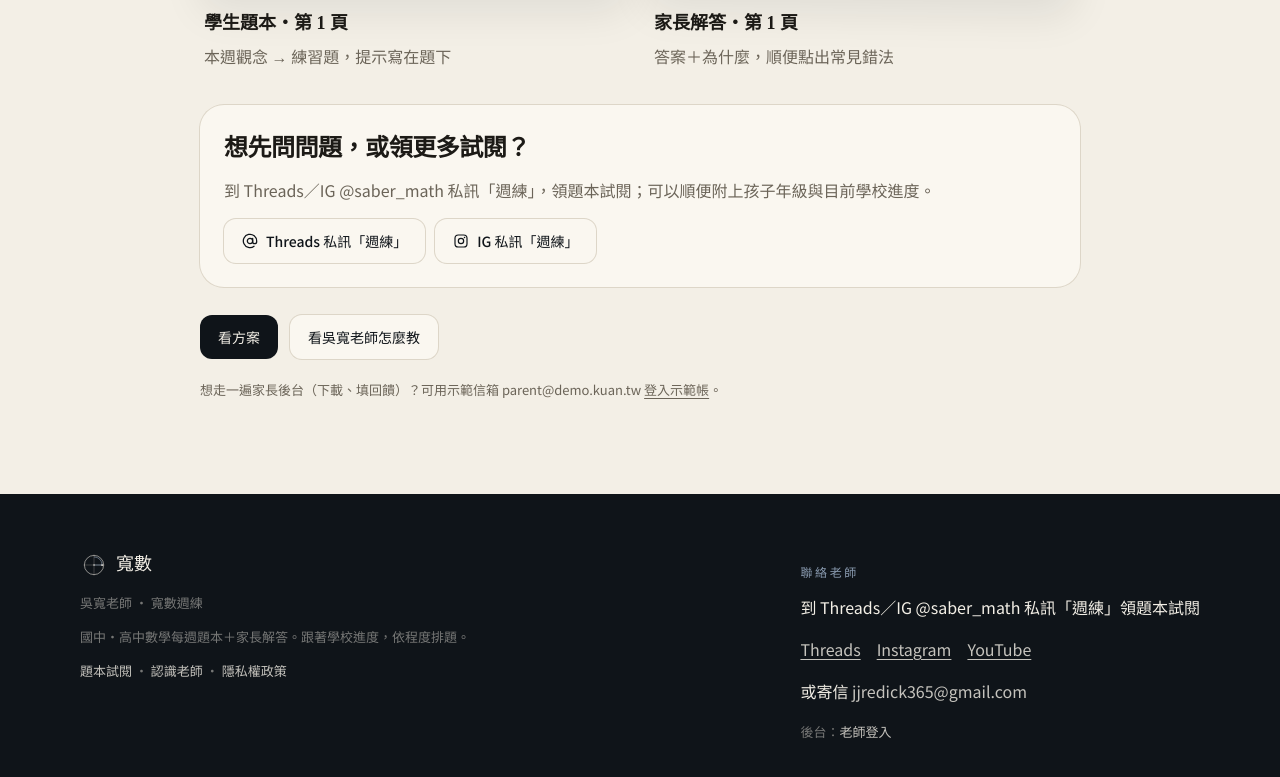
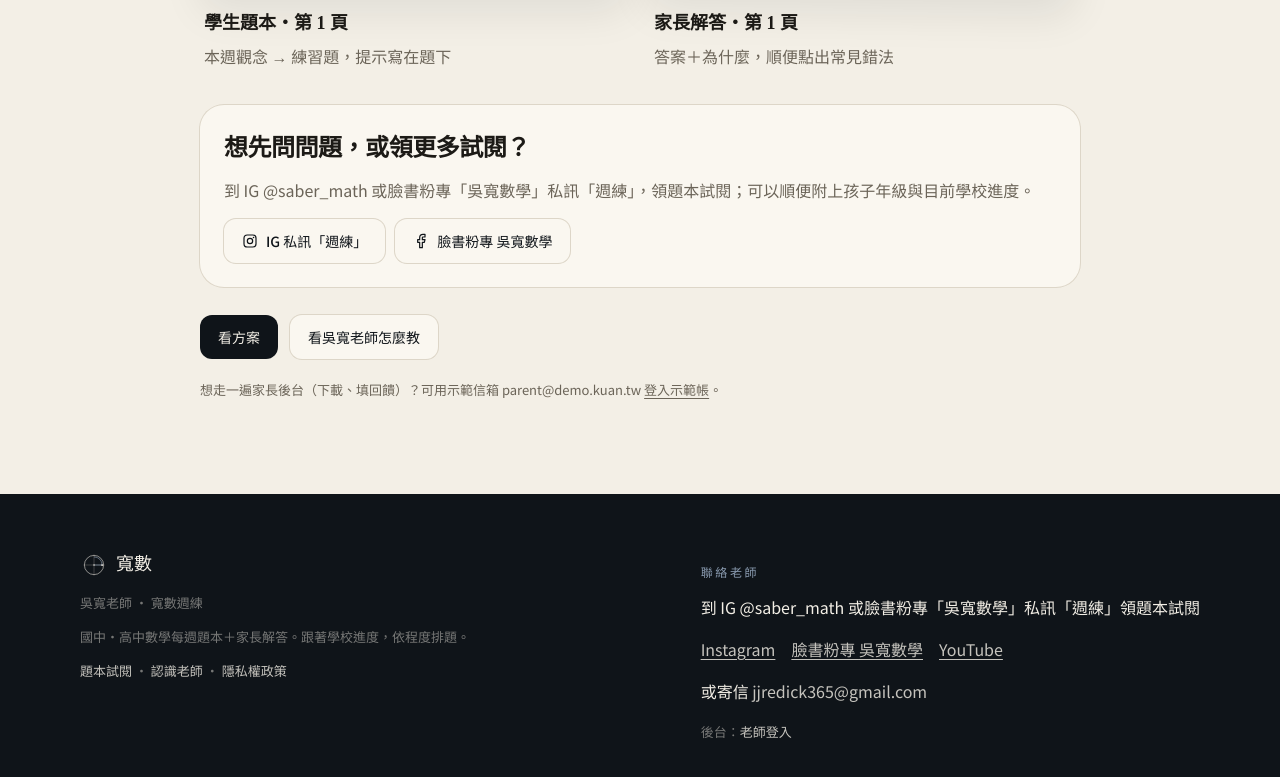
Before and after one commit to KVLovesBurgers/kuan-weekly, a Next.js app: page /sample in a window 1280 px wide. Shown: the part 1145-1922 px from the top of the page. Built offline with nearby package versions, Linux system fonts and the light colour scheme; no server answers.

Commit message:
Remove Threads (account banned); add IG + Facebook Page contacts and sameAs JSON-LD

```diff
--- a/app/layout.tsx
+++ b/app/layout.tsx
@@ -1,5 +1,6 @@
 import type { Metadata, Viewport } from "next";
 import "./globals.css";
+import { SITE, SOCIAL } from "@/lib/config";
 
 const title = "寬數週練｜國中數學・高中數學每週練習題本｜吳寬老師";
 const description =
@@ -49,6 +50,15 @@ export const metadata: Metadata = {
   },
 };
 
+const jsonLd = {
+  "@context": "https://schema.org",
+  "@type": "EducationalOrganization",
+  name: SITE.name,
+  url: SITE.url,
+  founder: { "@type": "Person", name: SITE.teacher },
+  sameAs: [SOCIAL.instagramUrl, SOCIAL.facebookUrl, SOCIAL.youtubeChannelUrl],
+};
+
 export const viewport: Viewport = {
   themeColor: "#0f1419",
   width: "device-width",
@@ -66,6 +76,7 @@ export default function RootLayout({ children }: { children: React.ReactNode })
           rel="stylesheet"
           href="https://fonts.googleapis.com/css2?family=Noto+Sans+TC:wght@400;500;600&family=Noto+Serif+TC:wght@500;600;700&display=swap"
         />
+        <script type="application/ld+json" dangerouslySetInnerHTML={{ __html: JSON.stringify(jsonLd) }} />
       </head>
       <body>{children}</body>
     </html>
--- a/app/sample/page.tsx
+++ b/app/sample/page.tsx
@@ -89,7 +89,7 @@ export default async function SamplePage() {
               想先問問題，或領更多試閱？
             </h2>
             <p className="muted" style={{ margin: "0 0 16px" }}>
-              到 Threads／IG {SOCIAL.handle} 私訊「{SOCIAL.weeklyKeyword}」，領題本試閱；可以順便附上孩子年級與目前學校進度。
+              到 IG {SOCIAL.handle} 或臉書粉專「{SOCIAL.facebookName}」私訊「{SOCIAL.weeklyKeyword}」，領題本試閱；可以順便附上孩子年級與目前學校進度。
             </p>
             <SocialDm />
           </div>
--- a/components/Footer.tsx
+++ b/components/Footer.tsx
@@ -26,14 +26,14 @@ export function Footer() {
         <div>
           <p className="kicker">聯絡老師</p>
           <p style={{ marginTop: 8 }}>
-            到 Threads／IG {SOCIAL.handle} 私訊「{SOCIAL.weeklyKeyword}」領題本試閱
+            到 IG {SOCIAL.handle} 或臉書粉專「{SOCIAL.facebookName}」私訊「{SOCIAL.weeklyKeyword}」領題本試閱
           </p>
           <p className="footer-links">
-            <a href={SOCIAL.threadsUrl} target="_blank" rel="noopener noreferrer">
-              Threads
-            </a>
             <a href={SOCIAL.instagramUrl} target="_blank" rel="noopener noreferrer">
               Instagram
+            </a>
+            <a href={SOCIAL.facebookUrl} target="_blank" rel="noopener noreferrer">
+              臉書粉專 {SOCIAL.facebookName}
             </a>
             <a href={SOCIAL.youtubeChannelUrl} target="_blank" rel="noopener noreferrer">
               YouTube
--- a/components/MobileNav.tsx
+++ b/components/MobileNav.tsx
@@ -54,11 +54,11 @@ export function MobileNav({ parentEmail }: { parentEmail?: string | null }) {
               家長登入
             </Link>
           )}
-          <a href={SOCIAL.threadsUrl} target="_blank" rel="noopener noreferrer" onClick={close}>
-            Threads 私訊「{SOCIAL.weeklyKeyword}」
-          </a>
           <a href={SOCIAL.instagramUrl} target="_blank" rel="noopener noreferrer" onClick={close}>
             IG 私訊「{SOCIAL.weeklyKeyword}」
+          </a>
+          <a href={SOCIAL.facebookUrl} target="_blank" rel="noopener noreferrer" onClick={close}>
+            臉書粉專 {SOCIAL.facebookName}
           </a>
         </div>
       ) : null}
--- a/components/SocialDm.tsx
+++ b/components/SocialDm.tsx
@@ -6,21 +6,11 @@ type Props = {
   compact?: boolean;
 };
 
-/** Threads／IG 私訊按鈕（外開新分頁）。 */
+/** IG／臉書粉專私訊按鈕（外開新分頁）。 */
 export function SocialDm({ keyword = SOCIAL.weeklyKeyword, tone = "light", compact = false }: Props) {
   const cls = tone === "dark" ? "btn btn-ghost" : "btn btn-paper";
   return (
     <div className="dm-row">
-      <a
-        className={cls}
-        href={SOCIAL.threadsUrl}
-        target="_blank"
-        rel="noopener noreferrer"
-        aria-label={`到 Threads ${SOCIAL.handle} 私訊「${keyword}」（另開新分頁）`}
-      >
-        <ThreadsIcon />
-        {compact ? "Threads" : `Threads 私訊「${keyword}」`}
-      </a>
       <a
         className={cls}
         href={SOCIAL.instagramUrl}
@@ -29,18 +19,19 @@ export function SocialDm({ keyword = SOCIAL.weeklyKeyword, tone = "light", compa
         aria-label={`到 Instagram ${SOCIAL.handle} 私訊「${keyword}」（另開新分頁）`}
       >
         <InstagramIcon />
-        {compact ? "Instagram" : `IG 私訊「${keyword}」`}
+        {compact ? "IG 私訊" : `IG 私訊「${keyword}」`}
+      </a>
+      <a
+        className={cls}
+        href={SOCIAL.facebookUrl}
+        target="_blank"
+        rel="noopener noreferrer"
+        aria-label={`到臉書粉專「${SOCIAL.facebookName}」私訊「${keyword}」（另開新分頁）`}
+      >
+        <FacebookIcon />
+        {`臉書粉專 ${SOCIAL.facebookName}`}
       </a>
     </div>
-  );
-}
-
-export function ThreadsIcon() {
-  return (
-    <svg width="16" height="16" viewBox="0 0 24 24" fill="none" stroke="currentColor" strokeWidth="1.9" strokeLinecap="round" strokeLinejoin="round" aria-hidden="true">
-      <circle cx="12" cy="12" r="4" />
-      <path d="M16 8v5a3 3 0 0 0 6 0v-1a10 10 0 1 0-3.92 7.94" />
-    </svg>
   );
 }
 
@@ -53,3 +44,11 @@ export function InstagramIcon() {
     </svg>
   );
 }
+
+export function FacebookIcon() {
+  return (
+    <svg width="16" height="16" viewBox="0 0 24 24" fill="none" stroke="currentColor" strokeWidth="1.8" strokeLinecap="round" strokeLinejoin="round" aria-hidden="true">
+      <path d="M18 2h-3a5 5 0 0 0-5 5v3H7v4h3v8h4v-8h3l1-4h-4V7a1 1 0 0 1 1-1h3z" />
+    </svg>
+  );
+}
--- a/lib/config.ts
+++ b/lib/config.ts
@@ -11,11 +11,12 @@ export const SITE = {
   url: "https://kuan-weekly.vercel.app",
 };
 
-/** 公開導流：Threads／IG 私訊關鍵字。 */
+/** 公開導流：IG／臉書粉專私訊關鍵字。 */
 export const SOCIAL = {
   handle: "@saber_math",
-  threadsUrl: "https://www.threads.com/@saber_math",
   instagramUrl: "https://www.instagram.com/saber_math/",
+  facebookUrl: "https://www.facebook.com/profile.php?id=61594502669915",
+  facebookName: "吳寬數學",
   youtubeChannelUrl: "https://www.youtube.com/channel/UCD_4earF60XJTSRYGCkU4Ug",
   youtubeName: "Saber數學",
   weeklyKeyword: "週練",
```
Also changed, not shown: app/page.tsx (+12 -10 lines).
